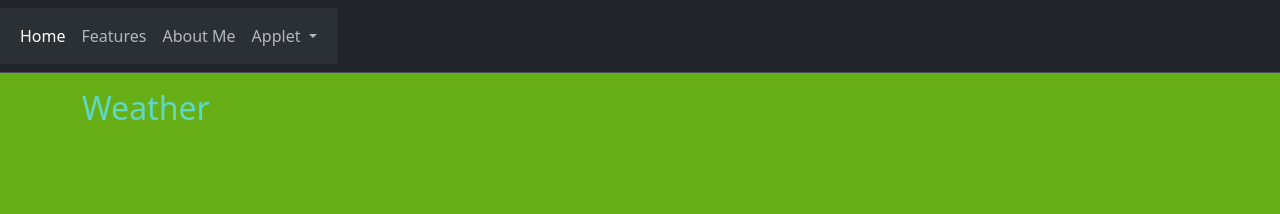
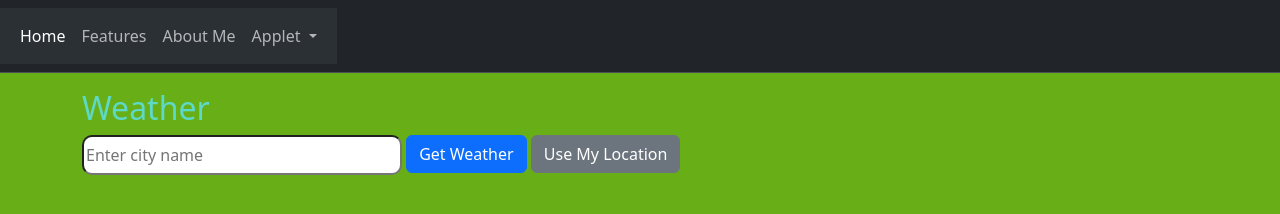
Before and after one commit to heytonixx/IT24A, a plain HTML site: page applet-5.html in a window 1280 px wide. Drawn offline with nearby package versions, Linux system fonts and the light colour scheme.

Commit message:
added cityInput

```diff
--- a/applet-5.html
+++ b/applet-5.html
@@ -61,3 +61,6 @@
   <body>
     <div class="container">
         <h2>Weather</h2>
+        <input type="text" id="cityInput" placeholder="Enter city name" />
+        <button id="getWeatherBtn" class="btn btn-primary" style="margin-top: -0.35rem;">Get Weather</button>
+        <button id="getLocationBtn" class="btn btn-secondary"style="margin-top: -0.35rem;">Use My Location</button>
```
